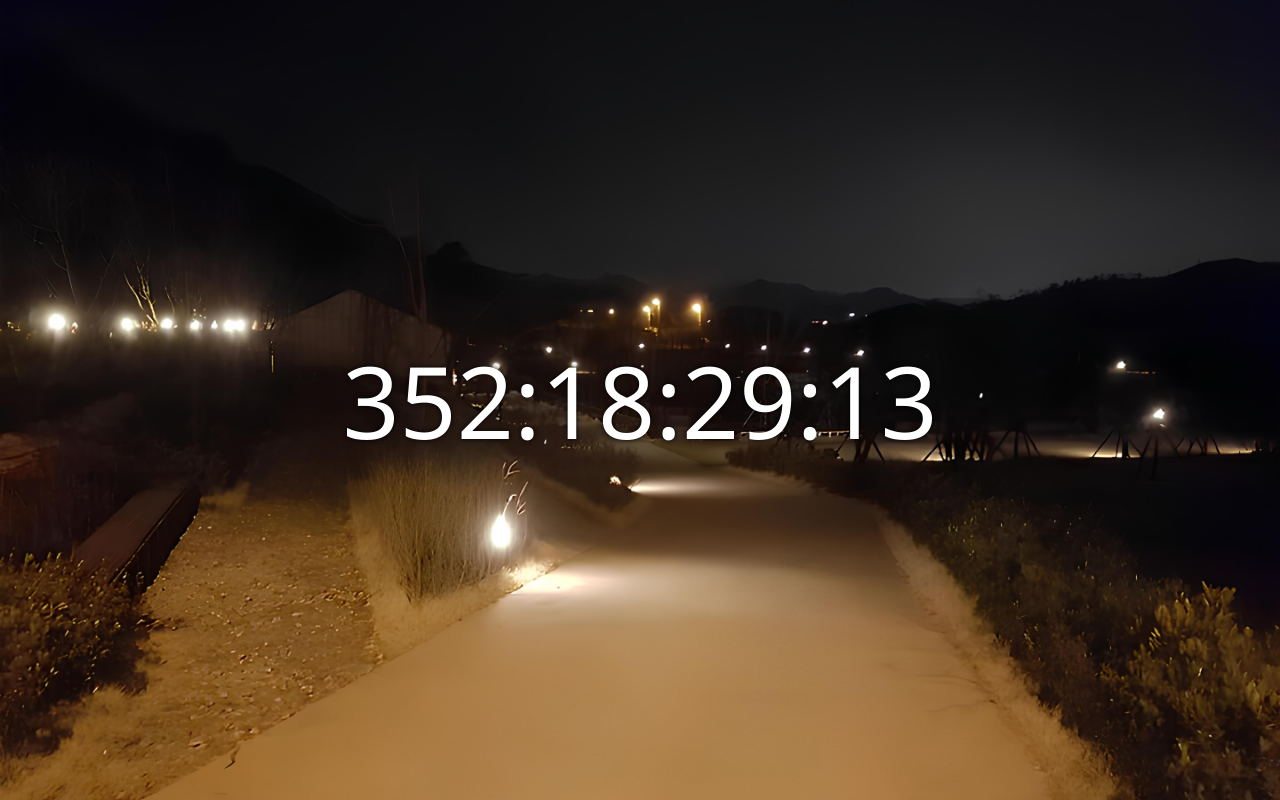
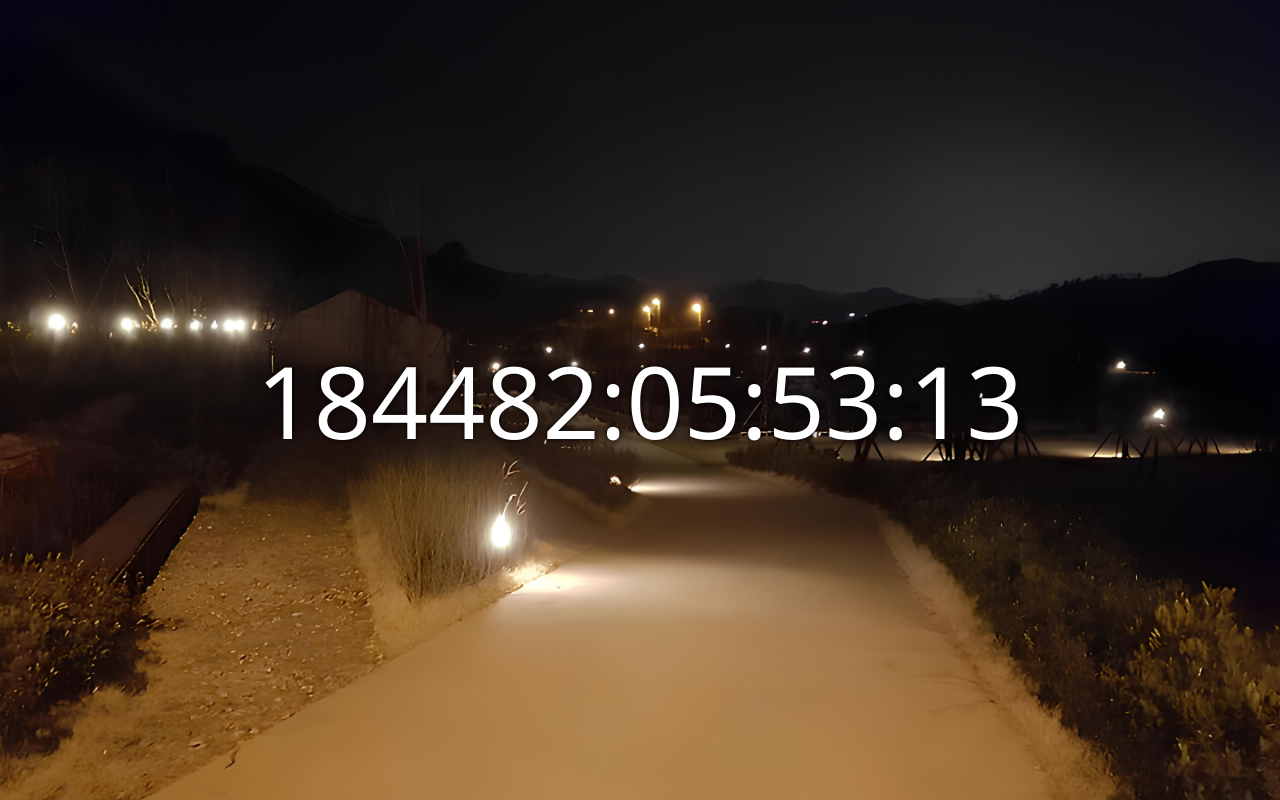
Before and after one commit to NOAH01112/Timer, a plain HTML site: page index.html in a window 1280 px wide. Drawn offline with Linux system fonts and the light colour scheme.

Commit message:
기본 시간 수정

```diff
--- a/index.html
+++ b/index.html
@@ -26,7 +26,7 @@
 <body>
   <div class="timer" id="timer"></div>
   <script>
-    const encrypted = 'MTc4OTczNzM2MDAwMA==';
+    const encrypted = 'MTc2OTg1MjQwMDAwMDA=';
     const endTime = parseInt(atob(encrypted));
     const el = document.getElementById('timer');
     function update() {
```
